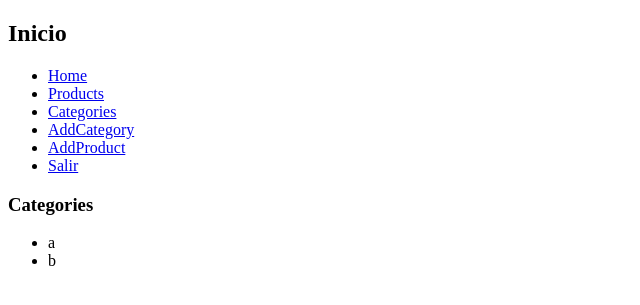
After one commit to SirBlast/ZION_PY, a Django app: page /categories/ in a window 1280 px wide. The commit adds this page. Shown: the top 305 px of the page, without its empty margins (0-640 px from the left). Run offline with Django 4.2, Linux system fonts and the light colour scheme; a user stored in the database is signed in; data comes from the database, SQL or seed files in the repository; both versions use the stored data as it was after the commit.

Commit message:
create crud categories

```diff
--- a/myapp/templates/base.html
+++ b/myapp/templates/base.html
@@ -11,8 +11,12 @@
     <ul>
         <li><a href="/">Home</a></li>
         <li><a href="/products">Products</a></li>
+        <li><a href="/categories">Categories</a></li>
+
         {%if request.user.is_authenticated%}
+        <li><a href="/addCategory">AddCategory</a></li>
         <li><a href="/addProduct">AddProduct</a></li>
+
         <li><a href="/exit">Salir</a></li>
 
         {% else %}
--- /dev/null
+++ b/myapp/templates/categories.html
@@ -0,0 +1,10 @@
+{% extends 'base.html' %}
+{%block content%}
+<h3>Categories</h3>
+<ul>
+    {% for category in categories_all %}
+    <li>{{category}}</li>
+
+    {% endfor %}
+</ul>
+{% endblock %}
--- a/myapp/urls.py
+++ b/myapp/urls.py
@@ -6,5 +6,7 @@ urlpatterns =[
     path('addProduct/',views.addProduct),
     path('deleteProduct/<int:idProduct>/',views.deleteProduct, name='delete'),
     path('editProduct/<int:idProduct>/',views.editProduct, name='edit'),
+    path('addCategory/',views.addCategory),
+    path('categories/',views.categories),
     path('exit/',views.exit)
 ]
--- a/myapp/views.py
+++ b/myapp/views.py
@@ -2,8 +2,8 @@ from django.shortcuts import render, redirect
 from django.http import HttpResponse
 from django.contrib.auth.decorators import login_required
 from django.contrib.auth import logout
-from .models import Product
-from .forms import ProductForm
+from .models import Product,Category
+from .forms import ProductForm,CategoryForm
 # Create your views here.
 def hello(request):
     return HttpResponse("Hello world")
@@ -18,6 +18,12 @@ def products(request):
     products_all = Product.objects.all()
     context={'products_all':products_all}
     return render(request,'products.html',context)
+
+@login_required
+def categories(request):
+    categories_all = Category.objects.all()
+    context={'categories_all':categories_all}
+    return render(request,'categories.html',context)
 
 def addProduct(request):
     if request.method == "POST":
@@ -47,6 +53,17 @@ def editProduct(request,idProduct):
     context = {"form":form}
     return render(request,"editProduct.html",context)
 
+def addCategory(request):
+    if request.method == "POST":
+        form = CategoryForm(request.POST)
+        if form.is_valid():
+            form.save()
+            return redirect('/categories')
+    else:
+        form = CategoryForm()
+    context ={'form':form}
+    return render(request, 'addCategory.html',context)
+
 
 def exit(request):
     logout(request)
```
Also changed, not shown: myapp/forms.py (+11 -1 lines), myapp/templates/addCategory.html (added, +8 -0 lines), db.sqlite3, myapp/migrations/0001_initial.py.
